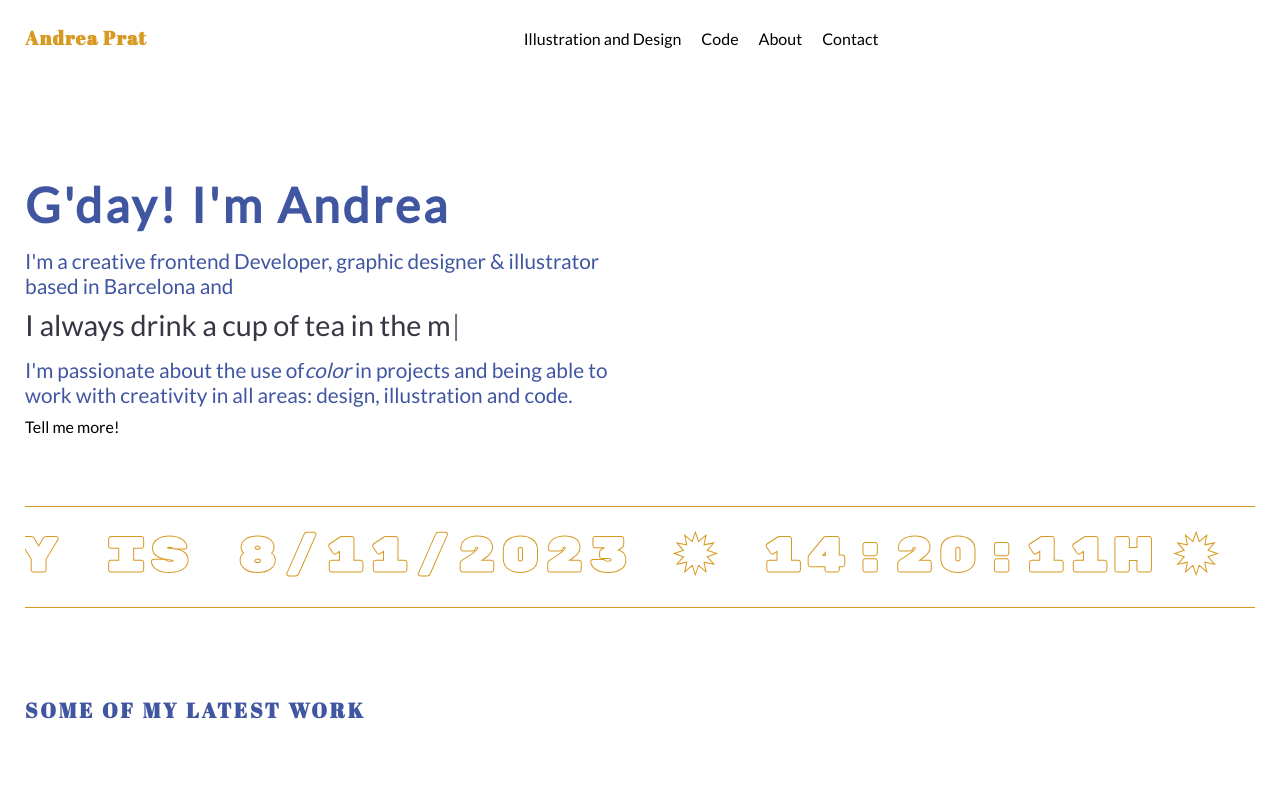
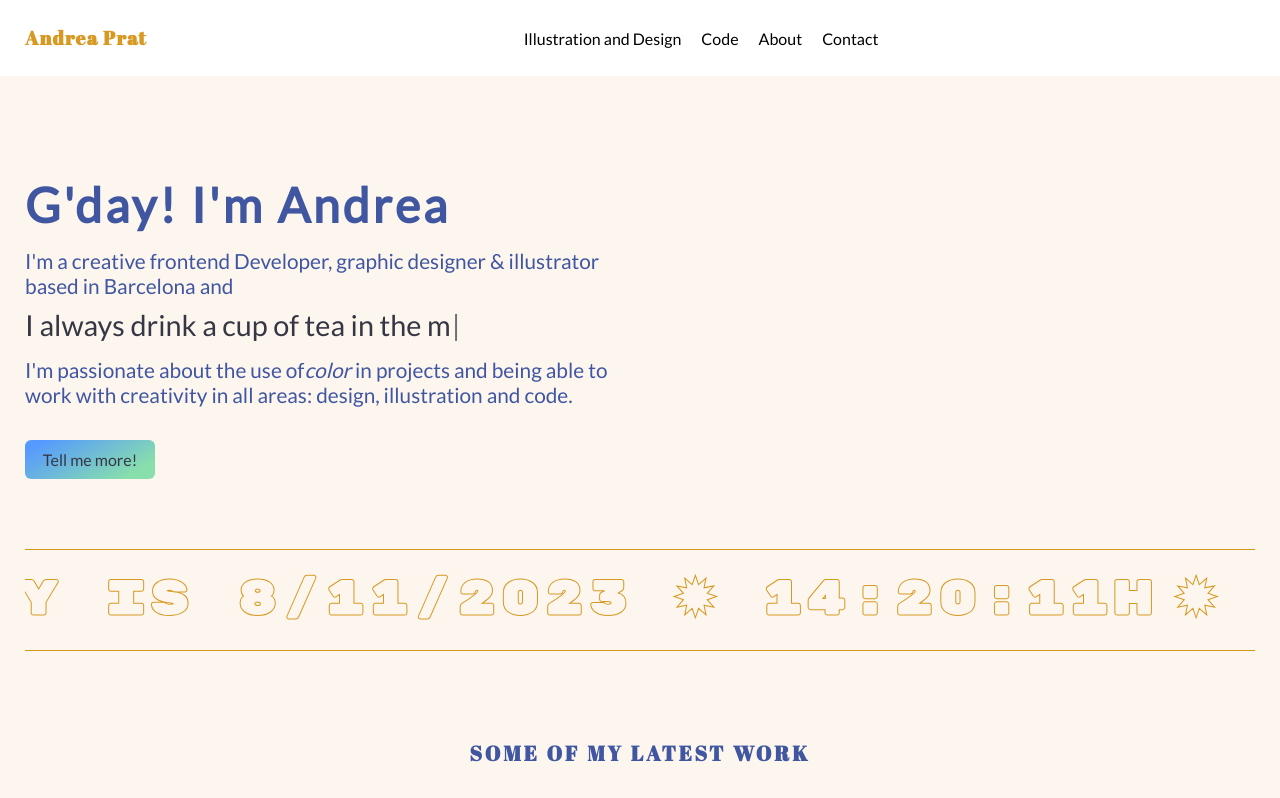
Before and after one commit to AndPrat/andreaprat, a React (Vite) app: page /home in a window 1280 px wide. Shown: the top 798 px of the page. Built offline with nearby package versions, Linux system fonts and the light colour scheme.

Commit message:
Add anchor styles in HomePage

```diff
--- a/src/pages/HomePage/HomePage.css
+++ b/src/pages/HomePage/HomePage.css
@@ -1,5 +1,6 @@
 .home-page {
   padding: 100px 0;
+  background-color: #fcf6ee;
 }
 
 .home-page__container {
@@ -25,6 +26,8 @@
   color: var(--color-violet-dark);
   padding: 50px 0 20px 0;
   text-transform: uppercase;
+  display: flex;
+  justify-content: center;
 }
 
 .home-page__salutation {
@@ -47,3 +50,30 @@
   color: var(--color-violet-more-dark);
   padding-bottom: 15px;
 }
+
+.anchor {
+  cursor: pointer;
+  font: inherit;
+  background-color: transparent;
+  padding: 10px;
+  justify-content: center;
+  display: flex;
+  color: var(--color-violet-more-dark);
+}
+
+.anchor__gradient--large {
+  background: var(--color-blueGreenGradient);
+  border-radius: 6px;
+  border: none;
+  color: var(--color-violet-more-dark);
+  width: 130px;
+  margin-top: 23px;
+  padding: 10px;
+  transition: all;
+  transition-duration: 300ms;
+}
+
+.anchor__gradient--large:hover {
+  background: var(--color-redYellowGradient);
+  padding: 10px;
+}
```
